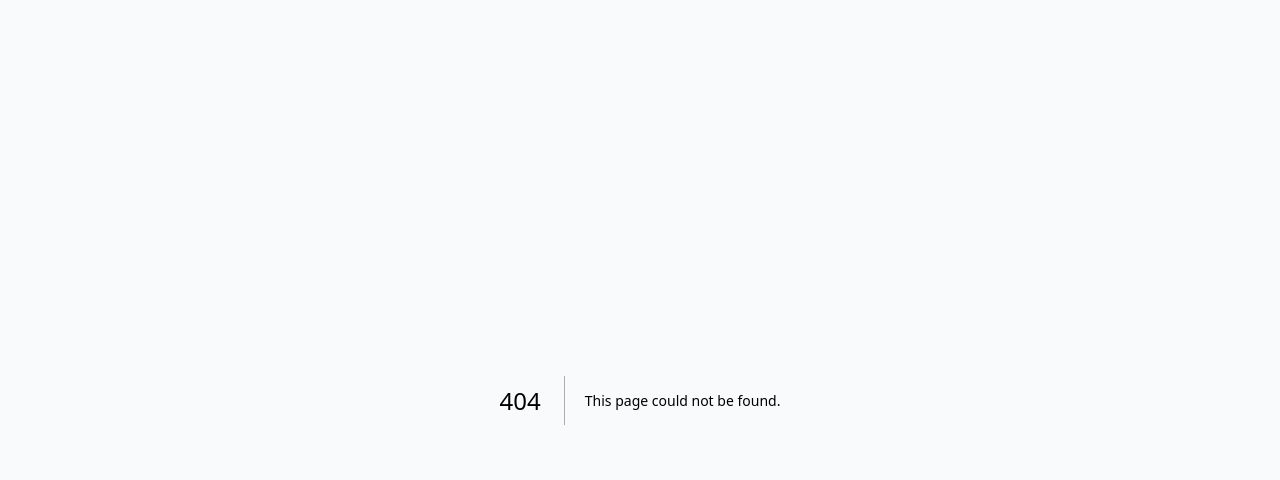
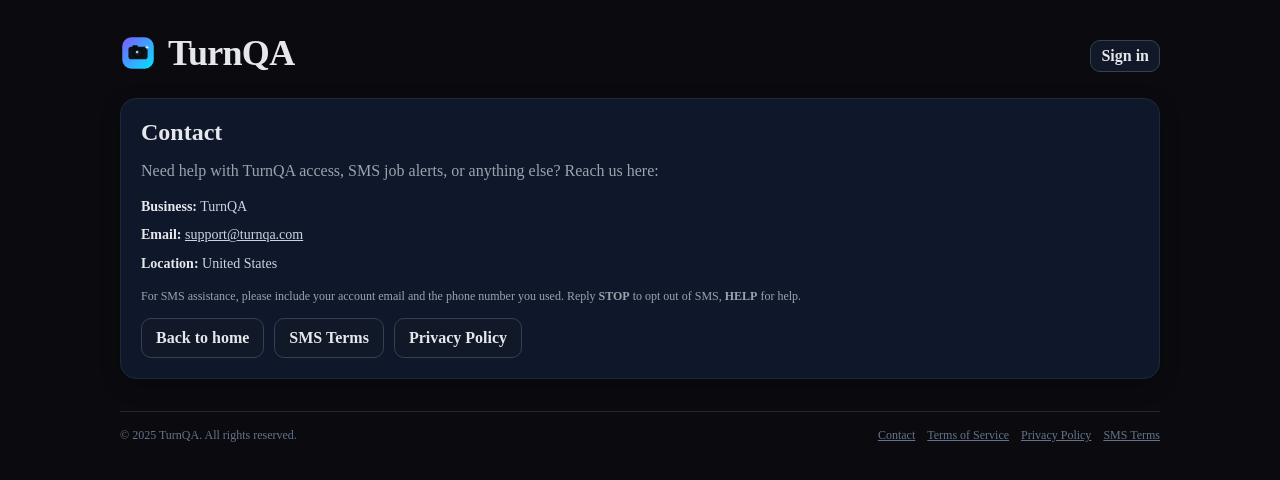
Before and after one commit to dmeadows001/turn-qa, a Next.js app: page /contact in a window 1280 px wide. Before the commit this address had no page. Shown: the top 480 px of the page. Built offline with nearby package versions, Linux system fonts and the light colour scheme; no server answers.

Commit message:
Rename contact to contact.js

```diff
--- /dev/null
+++ b/pages/contact.js
@@ -0,0 +1,97 @@
+// pages/contact.js
+import Link from 'next/link';
+import Image from 'next/image';
+import ChromeDark from '../components/ChromeDark';
+import { ui } from '../lib/theme';
+
+export default function ContactPage() {
+  const year = new Date().getFullYear();
+
+  return (
+    <ChromeDark
+      title={
+        <span style={{ display: 'inline-flex', alignItems: 'center', gap: 12 }}>
+          <Image src="/logo-camera.svg" alt="" width={36} height={36} priority />
+          <span>TurnQA</span>
+        </span>
+      }
+    >
+      <section style={ui.sectionGrid}>
+        <div style={ui.card}>
+          <h1 style={{ marginTop: 0, marginBottom: 8 }}>Contact</h1>
+          <p style={ui.muted}>
+            Need help with TurnQA access, SMS job alerts, or anything else? Reach us here:
+          </p>
+
+          <div style={{ marginTop: 14, lineHeight: 1.6, color: '#cbd5e1', fontSize: 14 }}>
+            <div>
+              <strong style={{ color: '#e5e7eb' }}>Business:</strong> TurnQA
+            </div>
+            <div style={{ marginTop: 6 }}>
+              <strong style={{ color: '#e5e7eb' }}>Email:</strong>{' '}
+              <a
+                href="mailto:support@turnqa.com"
+                style={{ textDecoration: 'underline', color: '#cbd5e1' }}
+              >
+                support@turnqa.com
+              </a>
+            </div>
+            <div style={{ marginTop: 6 }}>
+              <strong style={{ color: '#e5e7eb' }}>Location:</strong> United States
+            </div>
+          </div>
+
+          <div style={{ marginTop: 14 }}>
+            <p style={{ ...ui.muted, fontSize: 12, marginBottom: 0 }}>
+              For SMS assistance, please include your account email and the phone number you used.
+              Reply <strong>STOP</strong> to opt out of SMS, <strong>HELP</strong> for help.
+            </p>
+          </div>
+
+          <div style={{ marginTop: 14, display: 'flex', gap: 10, flexWrap: 'wrap' }}>
+            <Link href="/" style={ui.btnSecondary}>
+              Back to home
+            </Link>
+            <Link href="/legal/sms-terms" style={ui.btnSecondary}>
+              SMS Terms
+            </Link>
+            <Link href="/legal/privacy" style={ui.btnSecondary}>
+              Privacy Policy
+            </Link>
+          </div>
+        </div>
+      </section>
+
+      <footer
+        style={{
+          marginTop: 32,
+          paddingTop: 16,
+          borderTop: '1px solid #1f2937',
+          fontSize: 12,
+          color: '#64748b',
+          display: 'flex',
+          flexWrap: 'wrap',
+          gap: 12,
+          justifyContent: 'space-between',
+          alignItems: 'center',
+        }}
+      >
+        <span>© {year} TurnQA. All rights reserved.</span>
+        <span style={{ display: 'flex', gap: 12, flexWrap: 'wrap' }}>
+          <Link href="/contact" style={{ textDecoration: 'underline' }}>
+            Contact
+          </Link>
+          <Link href="/legal/terms" style={{ textDecoration: 'underline' }}>
+            Terms of Service
+          </Link>
+          <Link href="/legal/privacy" style={{ textDecoration: 'underline' }}>
+            Privacy Policy
+          </Link>
+          <Link href="/legal/sms-terms" style={{ textDecoration: 'underline' }}>
+            SMS Terms
+          </Link>
+        </span>
+      </footer>
+    </ChromeDark>
+  );
+}
```
